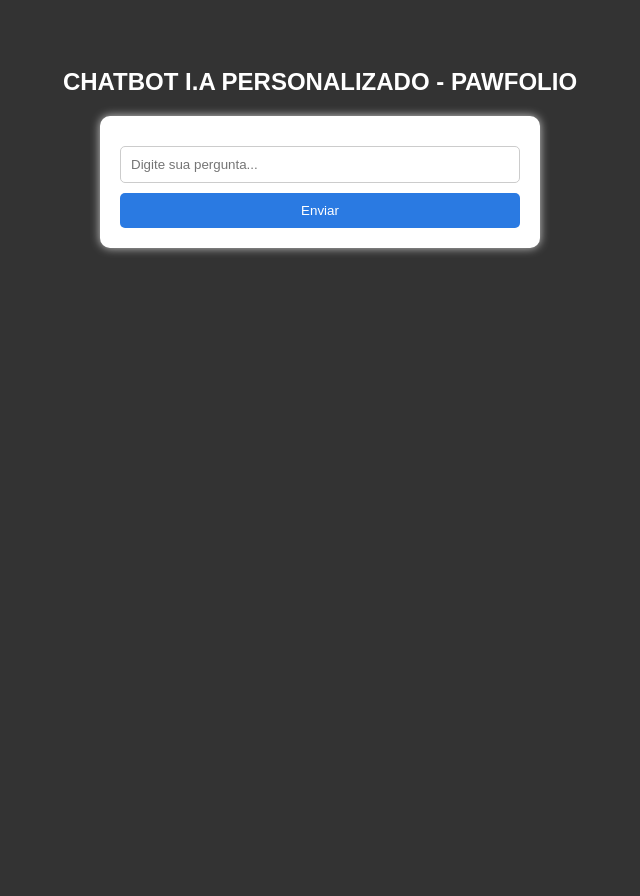
After one commit to movesechatbot/chatbot, a Flask app: template View/templates/chatbot.html in a window 1280 px wide; the page is wider, and only the part inside the window is pictured. The commit adds this page. Shown: that part, without its empty margins (368-1008 px from the left). Run offline with Flask 3, Linux system fonts and the light colour scheme; the template is opened without the code that fills it, so the values that code supplies are empty.

Commit message:
ADD: FAQ Button on index page NEW: Chatbot template

```diff
--- /dev/null
+++ b/View/templates/chatbot.html
@@ -0,0 +1,96 @@
+<!DOCTYPE html>
+<html lang="pt-br">
+<head>
+  <meta charset="UTF-8" />
+  <title>Chatbot FAQ – PawFolio</title>
+
+  <style>
+    body {
+      font-family: Arial, sans-serif;
+      background: #333333;
+      display: flex;
+      align-items: center;
+      flex-direction: column;
+      width: 100%;
+      min-height: 100dvh;
+      padding: 40px;
+      overflow-x: hidden;
+    } body h2 {color: white;}
+    #chat {
+      width: 100%;
+      max-width: 400px;
+      background: white;
+      border-radius: 10px;
+      padding: 20px;
+      box-shadow: 0 0 10px #ccc;
+    }
+    #pergunta {
+      padding-right: 0;
+      width: 97%;
+    }
+    .mensagem {
+      margin: 10px 0;
+    }
+    .user {
+      text-align: right;
+      color: #2a7ae2;
+    }
+    .bot {
+      text-align: left;
+      color: #555;
+    }
+    input, button {
+      padding: 10px;
+      margin-top: 10px;
+      width: 100%;
+      border-radius: 5px;
+      border: 1px solid #ccc;
+    }
+    button {
+      background: #2a7ae2;
+      color: white;
+      border: none;
+      cursor: pointer;
+    }
+  </style>
+
+</head>
+<body>
+
+  <h2>CHATBOT I.A PERSONALIZADO - PAWFOLIO</h2>
+  <div id="chat">
+    <div id="mensagens"></div>
+    <input type="text" id="pergunta" placeholder="Digite sua pergunta..." />
+    <button onclick="enviarPergunta()">Enviar</button>
+  </div>
+
+  <script>
+    function adicionarMensagem(texto, classe) {
+      const div = document.createElement('div');
+      div.className = `mensagem ${classe}`;
+      div.textContent = texto;
+      document.getElementById('mensagens').appendChild(div);
+    }
+
+    async function enviarPergunta() {
+      const input = document.getElementById('pergunta');
+      const pergunta = input.value.trim();
+      if (!pergunta) return;
+
+      adicionarMensagem(pergunta, 'user');
+      input.value = '';
+
+      const formData = new FormData();
+      formData.append('pergunta', pergunta);
+
+      const resposta = await fetch('../../chatbot/responder.php', {
+        method: 'POST',
+        body: formData
+      });
+
+      const json = await resposta.json();
+      adicionarMensagem(json.resposta || 'Erro ao responder.', 'bot');
+    }
+  </script>
+</body>
+</html>
```
Also changed, not shown: View/static/CSS/index.css (+17 -0 lines), View/static/js/chatbot.js (deleted, +0 -13 lines), 3 other files.
